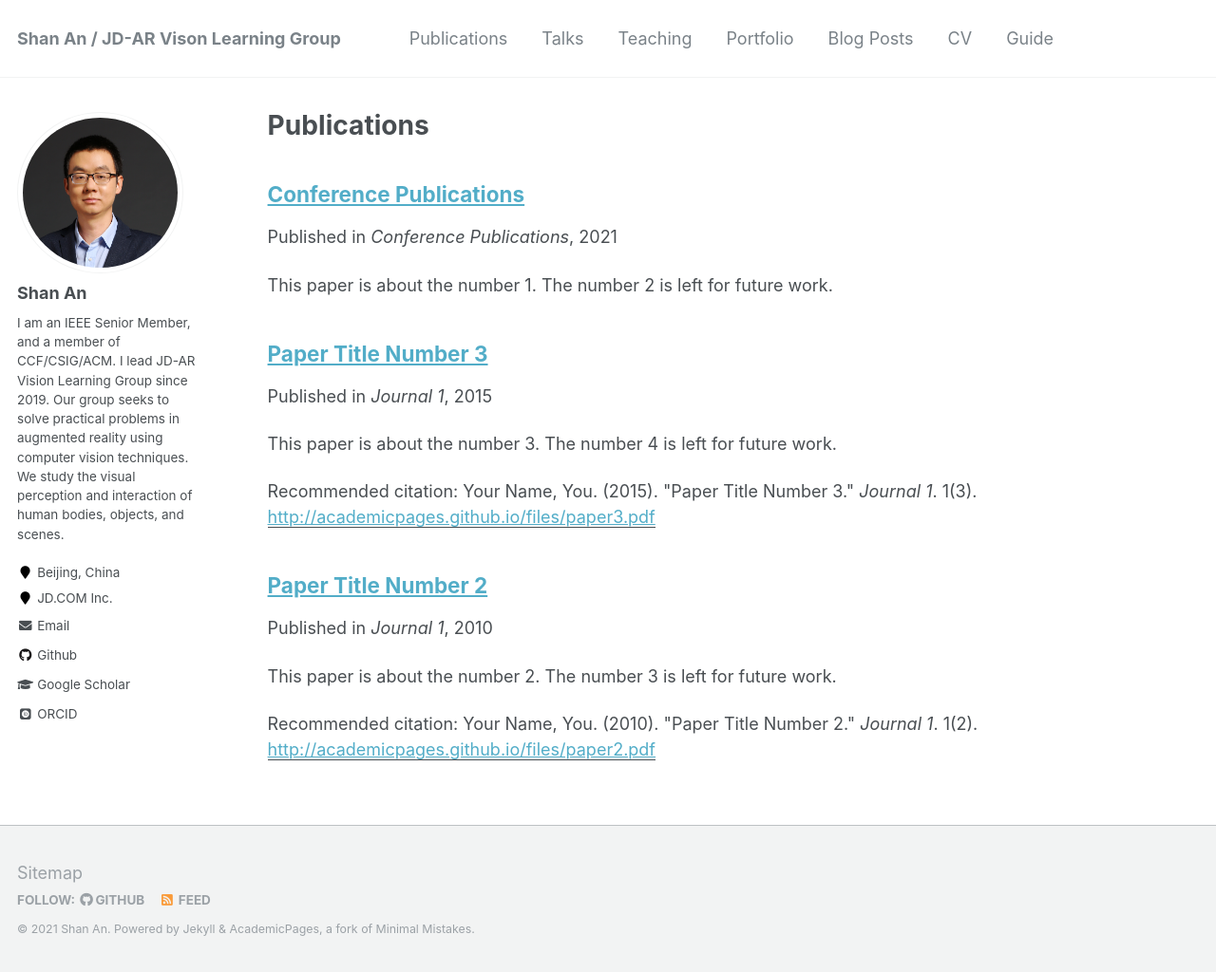
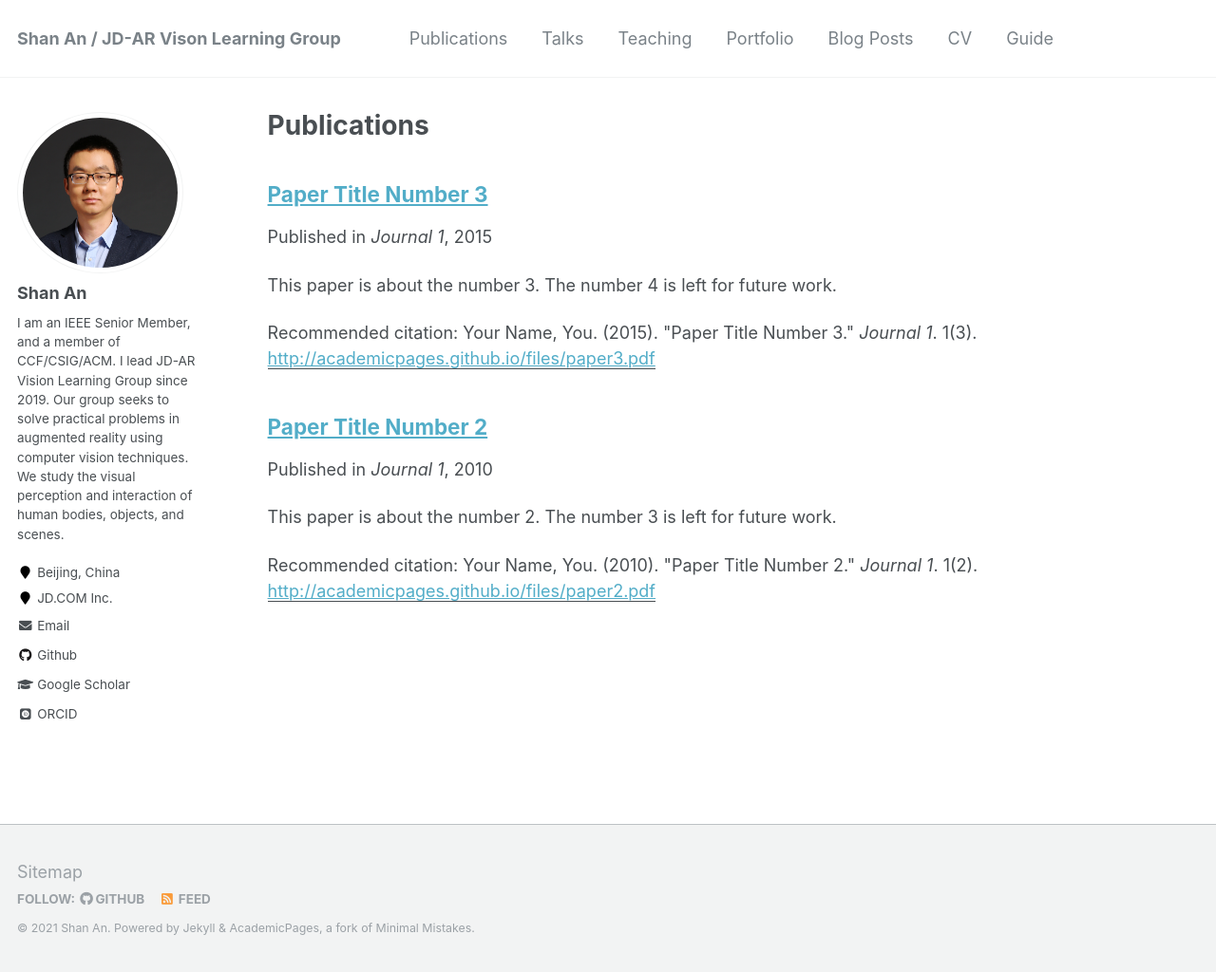
Before and after one commit to anshan-XR-ROB/anshan-XR-ROB.github.io, a Jekyll site: the page built from _pages/publications.md, in a window 1280 px wide and 1024 px high. Shown: the whole window at 95% size. Built offline with Jekyll 4.4.1, drawn with Linux system fonts in a browser that asks for light colours; some web fonts are replaced.

Commit message:
Update 2009-10-01-paper-title-number-1.md

```diff
--- a/_publications/2009-10-01-paper-title-number-1.md
+++ b/_publications/2009-10-01-paper-title-number-1.md
@@ -1,13 +1,4 @@
----
-title: "Conference Publications"
-collection: publications
-permalink: /publication/2009-10-01-paper-title-number-1
-excerpt: 'This paper is about the number 1. The number 2 is left for future work.'
-date: 2021-10-03
-venue: 'Conference Publications'
-paperurl:
-citation:
----
+
 
 Mengzhu Wang, Shan An, Wei Yu, Lu Gui, Junyang Chen, Zhigang Luo, “Attention-based Adversarial Partial Domain Adaptation”, submitted to International Conference on Acoustics, Speech, & Signal Processing (ICASSP) 2022.
 
```
